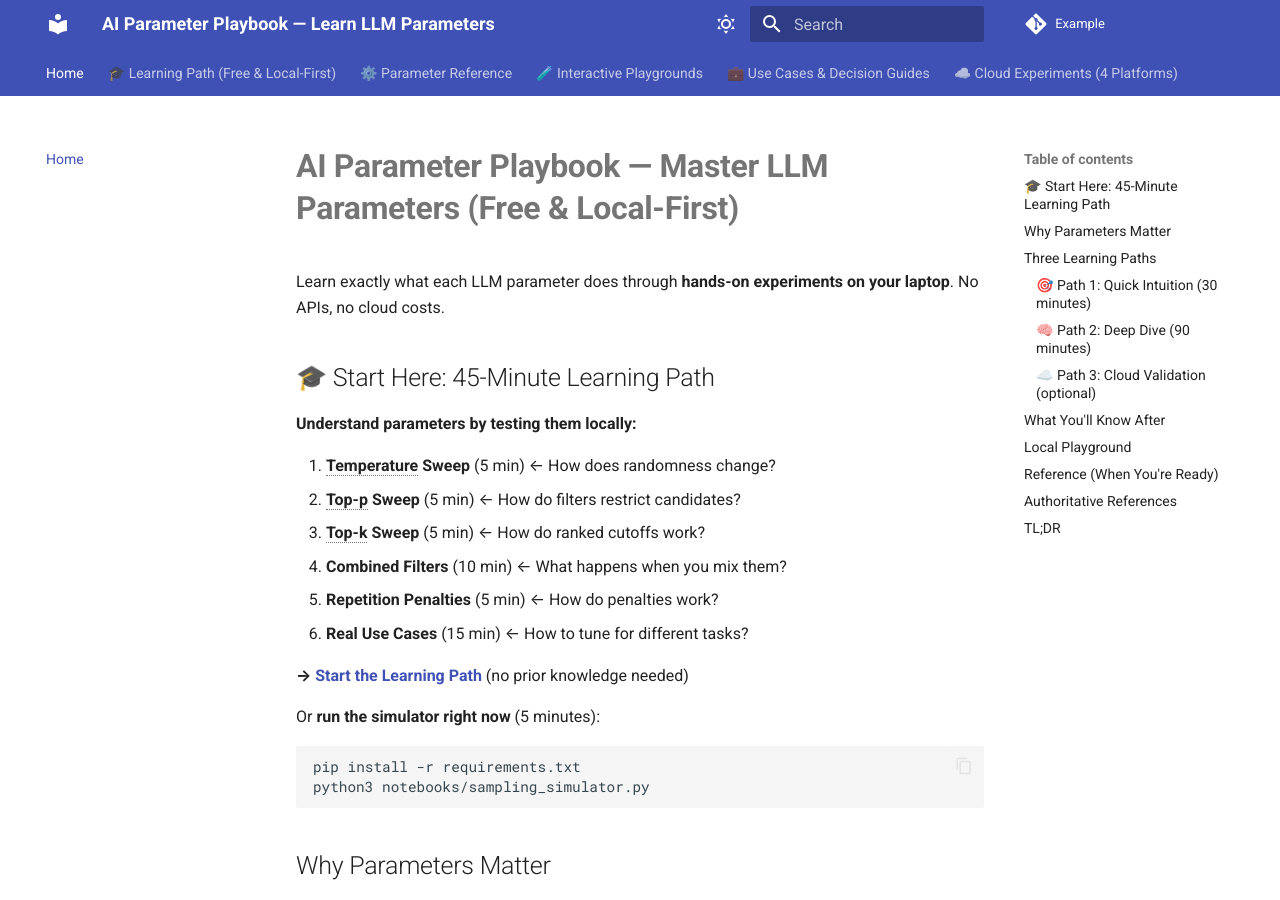
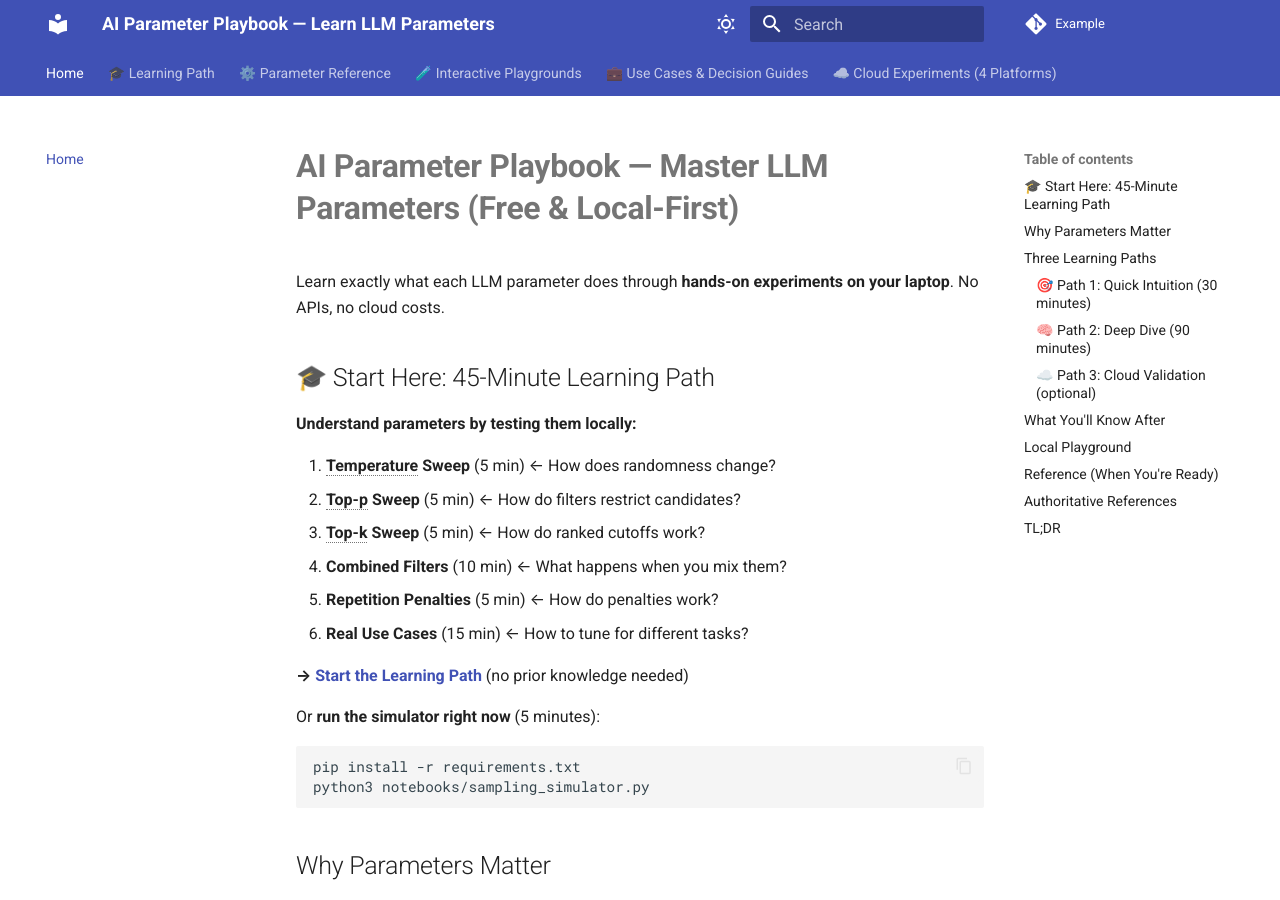
Before and after one commit to nitinkc/AI-parameter-playbook, an MkDocs documentation site: the page built from docs/index.md, in a window 1280 px wide and 900 px high. Built offline with MkDocs 1.6.1 and Material for MkDocs 9.7.7, drawn with Linux system fonts in a browser that asks for light colours.

Commit message:
Update mkdocs.yml

```diff
--- a/mkdocs.yml
+++ b/mkdocs.yml
@@ -68,7 +68,7 @@ plugins:
 
 nav:
   - Home: index.md
-  - "🎓 Learning Path (Free & Local-First)":
+  - "🎓 Learning Path":
       - Overview: learning/00-overview.md
       - Experiment 1 - Temperature Sweep: learning/01-temperature.md
       - Experiment 2 - Top-p (Nucleus) Sweep: learning/02-top-p.md
```
